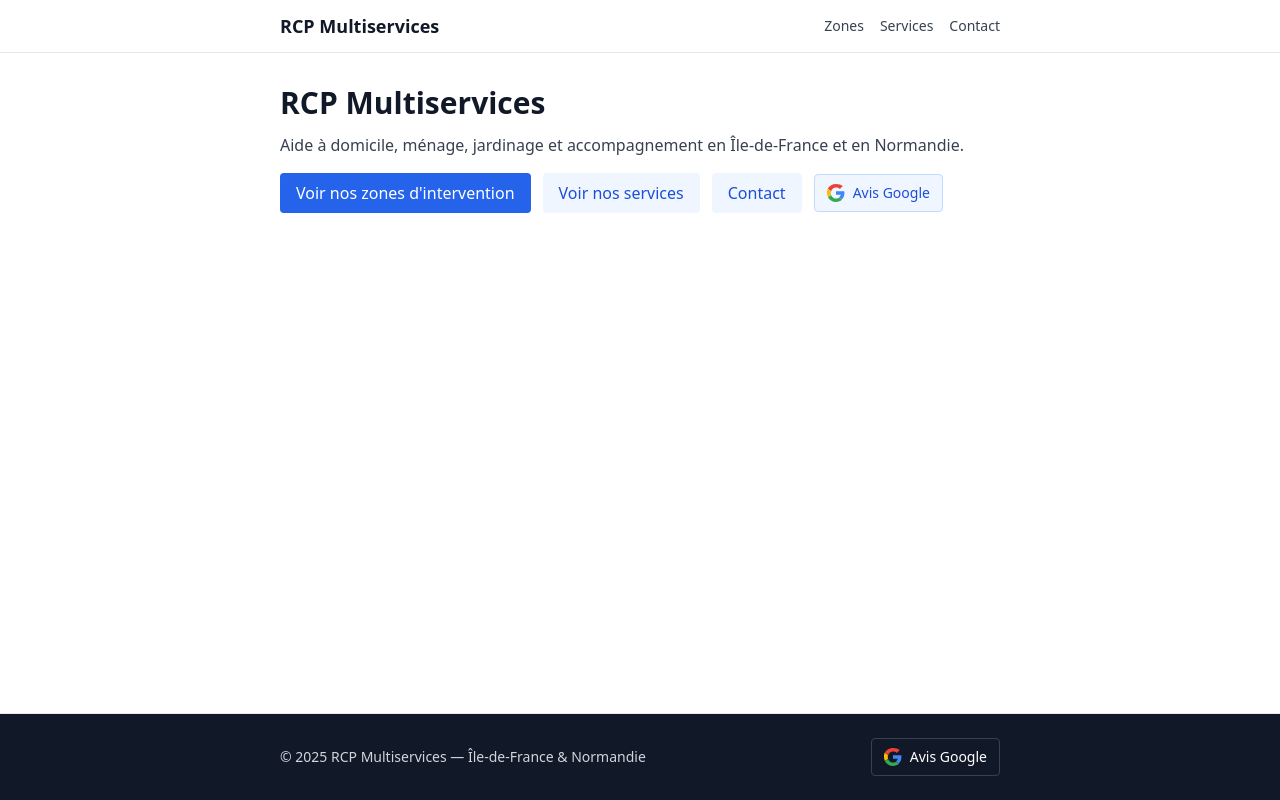
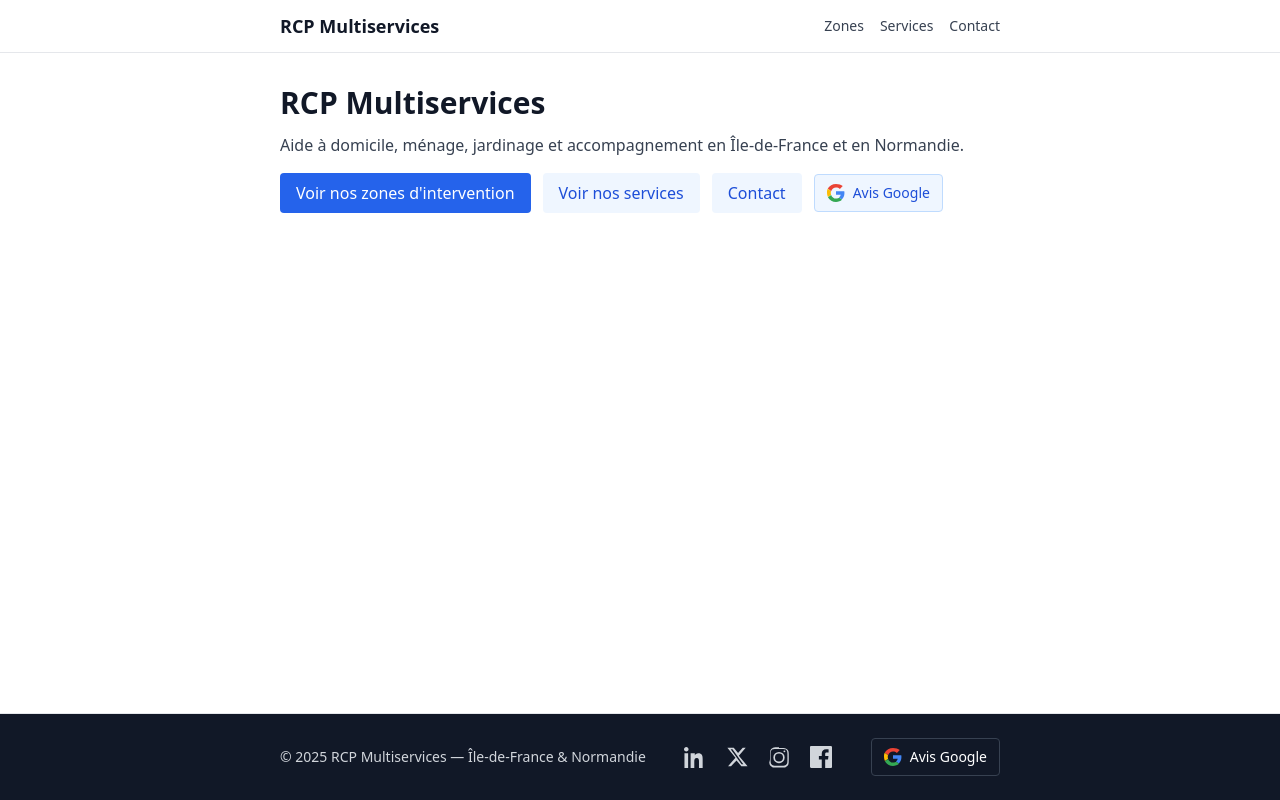
Before and after one commit to Soofmaax/RCP-Multiservices, a Next.js app in the folder next/: page / in a window 1280 px wide. Built offline with nearby package versions, Linux system fonts and the light colour scheme; no server answers.

Commit message:
feat: add Not Found page and social media icons in footer
Co-authored-by: Genie <genie@cosine.sh>

```diff
--- a/next/app/layout.tsx
+++ b/next/app/layout.tsx
@@ -5,11 +5,31 @@ import SiteFooter from '@/components/SiteFooter';
 import PageTransition from '@/components/PageTransition';
 import BackToTop from '@/components/BackToTop';
 
+const SITE_URL = 'https://www.rcp-multiservices.com';
+
 export const metadata: Metadata = {
   title: 'RCP Multiservices — Île-de-France et Normandie',
   description:
     "Services à domicile de qualité en Île-de-France et en Normandie : aide, ménage, jardinage, accompagnement. Devis gratuit sous 24h.",
   icons: [{ rel: 'icon', url: '/favicon.ico' }],
+  metadataBase: new URL(SITE_URL),
+  openGraph: {
+    type: 'website',
+    url: SITE_URL,
+    title: 'RCP Multiservices — Services à domicile',
+    description:
+      "Aide à domicile, ménage, jardinage et accompagnement en Île-de-France et en Normandie. Devis gratuit sous 24h.",
+    siteName: 'RCP Multiservices',
+    locale: 'fr_FR',
+    images: [{ url: '/og-image.jpg', width: 1200, height: 630, alt: 'RCP Multiservices' }],
+  },
+  twitter: {
+    card: 'summary_large_image',
+    title: 'RCP Multiservices — Services à domicile',
+    description:
+      "Aide à domicile, ménage, jardinage et accompagnement en Île-de-France et en Normandie. Devis gratuit sous 24h.",
+    images: ['/og-image.jpg'],
+  },
 };
 
 export default function RootLayout({ children }: { children: React.ReactNode }) {
--- /dev/null
+++ b/next/app/not-found.tsx
@@ -0,0 +1,68 @@
+'use client';
+
+import Link from 'next/link';
+import { motion } from 'framer-motion';
+
+export default function NotFound() {
+  return (
+    <main className="container py-16 flex flex-col items-center text-center">
+      <motion.div
+        initial={{ opacity: 0, y: 8 }}
+        animate={{ opacity: 1, y: 0 }}
+        transition={{ duration: 0.4 }}
+        className="relative"
+      >
+        <motion.div
+          className="text-7xl sm:text-8xl font-bold text-blue-600 select-none"
+          animate={{ y: [0, -6, 0] }}
+          transition={{ repeat: Infinity, duration: 3, ease: 'easeInOut' }}
+        >
+          404
+        </motion.div>
+        <motion.div
+          className="absolute -top-6 -right-8 hidden sm:block"
+          initial={{ rotate: -8, opacity: 0 }}
+          animate={{ rotate: 0, opacity: 0.15 }}
+          transition={{ duration: 0.6, delay: 0.2 }}
+        >
+          {/* Petite bulle décorative */}
+          <svg width="80" height="80" viewBox="0 0 80 80" aria-hidden="true">
+            <circle cx="40" cy="40" r="36" fill="#3B82F6" />
+          </svg>
+        </motion.div>
+      </motion.div>
+
+      <motion.h1
+        className="mt-6 text-2xl font-semibold"
+        initial={{ opacity: 0, y: 6 }}
+        animate={{ opacity: 1, y: 0 }}
+        transition={{ duration: 0.35, delay: 0.05 }}
+      >
+        Oups… cette page s’est égarée.
+      </motion.h1>
+
+      <motion.p
+        className="mt-2 text-gray-600 max-w-xl"
+        initial={{ opacity: 0, y: 6 }}
+        animate={{ opacity: 1, y: 0 }}
+        transition={{ duration: 0.35, delay: 0.1 }}
+      >
+        La page que vous cherchez n’existe pas ou a été déplacée.
+      </motion.p>
+
+      <motion.div
+        className="mt-6"
+        initial={{ opacity: 0, y: 6 }}
+        animate={{ opacity: 1, y: 0 }}
+        transition={{ duration: 0.35, delay: 0.15 }}
+      >
+        <Link
+          href="/"
+          className="inline-block text-white bg-blue-600 hover:bg-blue-700 px-5 py-2.5 rounded transition-transform duration-150 hover:scale-[1.03]"
+        >
+          Retourner à l’accueil
+        </Link>
+      </motion.div>
+    </main>
+  );
+}
--- a/next/components/SiteFooter.tsx
+++ b/next/components/SiteFooter.tsx
@@ -2,6 +2,28 @@
 
 import { motion } from 'framer-motion';
 import GoogleReviewsBadge from '@/components/GoogleReviewsBadge';
+
+function SocialIcon({
+  href,
+  label,
+  children,
+}: {
+  href: string;
+  label: string;
+  children: React.ReactNode;
+}) {
+  return (
+    <a
+      href={href}
+      aria-label={label}
+      target="_blank"
+      rel="noreferrer"
+      className="text-gray-300 hover:text-blue-400 transition-colors"
+    >
+      {children}
+    </a>
+  );
+}
 
 export default function SiteFooter() {
   return (
@@ -11,10 +33,37 @@ export default function SiteFooter() {
       transition={{ duration: 0.35, ease: 'easeOut', delay: 0.05 }}
       className="border-t bg-gray-900"
     >
-      <div className="container py-6 flex items-center justify-between">
-        <p className="text-sm text-gray-300">
+      <div className="container py-6 flex flex-col sm:flex-row items-center justify-between gap-4">
+        <p className="text-sm text-gray-300 text-center sm:text-left">
           © {new Date().getFullYear()} RCP Multiservices — Île-de-France &amp; Normandie
         </p>
+
+        <div className="flex items-center gap-5">
+          <SocialIcon
+            href="https://www.linkedin.com/company/NOM-DE-L-ENTREPRISE-PLACEHOLDER"
+            label="LinkedIn"
+          >
+            <svg width="22" height="22" viewBox="0 0 24 24" fill="currentColor" aria-hidden="true">
+              <path d="M4.98 3.5C4.98 4.88 3.86 6 2.5 6S0 4.88 0 3.5 1.12 1 2.5 1s2.48 1.12 2.48 2.5zM.5 8h4V24h-4V8zm7.5 0h3.8v2.2h.05c.53-1 1.82-2.2 3.75-2.2 4 0 4.75 2.63 4.75 6.05V24h-4v-7.1c0-1.7-.03-3.9-2.38-3.9-2.38 0-2.75 1.86-2.75 3.78V24h-4V8z" />
+            </svg>
+          </SocialIcon>
+          <SocialIcon href="https://twitter.com/NOM-DE-L-ENTREPRISE-PLACEHOLDER" label="Twitter">
+            <svg width="22" height="22" viewBox="0 0 24 24" fill="currentColor" aria-hidden="true">
+              <path d="M18.244 2H21.5l-7.5 8.58L23.5 22H16.7l-5.2-6.27L5.5 22H2.244l8.06-9.21L1.5 2h6.96l4.7 5.55L18.244 2zm-1.2 18h1.86L7.04 3.5H5.08L17.044 20z" />
+            </svg>
+          </SocialIcon>
+          <SocialIcon href="https://instagram.com/NOM-DE-L-ENTREPRISE-PLACEHOLDER" label="Instagram">
+            <svg width="22" height="22" viewBox="0 0 24 24" fill="currentColor" aria-hidden="true">
+              <path d="M12 2.2c3.2 0 3.584.012 4.85.07 1.17.054 1.97.24 2.43.4a4.9 4.9 0 0 1 1.77 1.15 4.9 4.9 0 0 1 1.15 1.77c.16.46.346 1.26.4 2.43.058 1.266.07 1.65.07 4.85s-.012 3.584-.07 4.85c-.054 1.17-.24 1.97-.4 2.43a4.9 4.9 0 0 1-1.15 1.77 4.9 4.9 0 0 1-1.77 1.15c-.46.16-1.26.346-2.43.4-1.266.058-1.65.07-4.85.07s-3.584-.012-4.85-.07c-1.17-.054-1.97-.24-2.43-.4a4.9 4.9 0 0 1-1.77-1.15 4.9 4.9 0 0 1-1.15-1.77c-.16-.46-.346-1.26-.4-2.43C2.212 15.584 2.2 15.2 2.2 12s.012-3.584.07-4.85c.054-1.17.24-1.97.4-2.43A4.9 4.9 0 0 1 3.82 2.95 4.9 4.9 0 0 1 5.59 1.8c.46-.16 1.26-.346 2.43-.4C9.284 1.342 9.67 1.33 12 1.33m0 1.82c-3.17 0-3.545.012-4.79.07-1.03.048-1.59.22-1.96.37-.49.19-.84.41-1.21.78-.37.37-.59.72-.78 1.21-.15.37-.322.93-.37 1.96-.058 1.245-.07 1.62-.07 4.79s.012 3.545.07 4.79c.048 1.03.22 1.59.37 1.96.19.49.41.84.78 1.21.37.37.72.59 1.21.78.37.15.93.322 1.96.37 1.245.058 1.62.07 4.79.07s3.545-.012 4.79-.07c1.03-.048 1.59-.22 1.96-.37.49-.19.84-.41 1.21-.78.37-.37.59-.72.78-1.21.15-.37.322-.93.37-1.96.058-1.245.07-1.62.07-4.79s-.012-3.545-.07-4.79c-.048-1.03-.22-1.59-.37-1.96a3.08 3.08 0 0 0-.78-1.21 3.08 3.08 0 0 0-1.21-.78c-.37-.15-.93-.322-1.96-.37-1.245-.058-1.62-.07-4.79-.07zm0 3.28a6.2 6.2 0 1 1 0 12.4 6.2 6.2 0 0 1 0-12.4m0 1.82a4.38 4.38 0 1 0 0 8.76 4.38 4.38 0 0 0 0-8.76M17.9 4.8a1.04 1.04 0 1 1 0 2.08 1.04 1.04 0 0 1 0-2.08" />
+            </svg>
+          </SocialIcon>
+          <SocialIcon href="https://facebook.com/NOM-DE-L-ENTREPRISE-PLACEHOLDER" label="Facebook">
+            <svg width="22" height="22" viewBox="0 0 24 24" fill="currentColor" aria-hidden="true">
+              <path d="M22.675 0H1.325C.593 0 0 .593 0 1.326V22.67c0 .733.593 1.326 1.325 1.326H12.82v-9.294H9.692V11.01h3.128V8.41c0-3.1 1.893-4.79 4.659-4.79 1.325 0 2.463.099 2.795.143v3.24l-1.918.001c-1.504 0-1.796.715-1.796 1.764V11.01h3.59l-.467 3.692h-3.123V24h6.127c.732 0 1.325-.593 1.325-1.326V1.326C24 .593 23.407 0 22.675 0z" />
+            </svg>
+          </SocialIcon>
+        </div>
+
         <GoogleReviewsBadge variant="inverted" />
       </div>
     </motion.footer>
```
